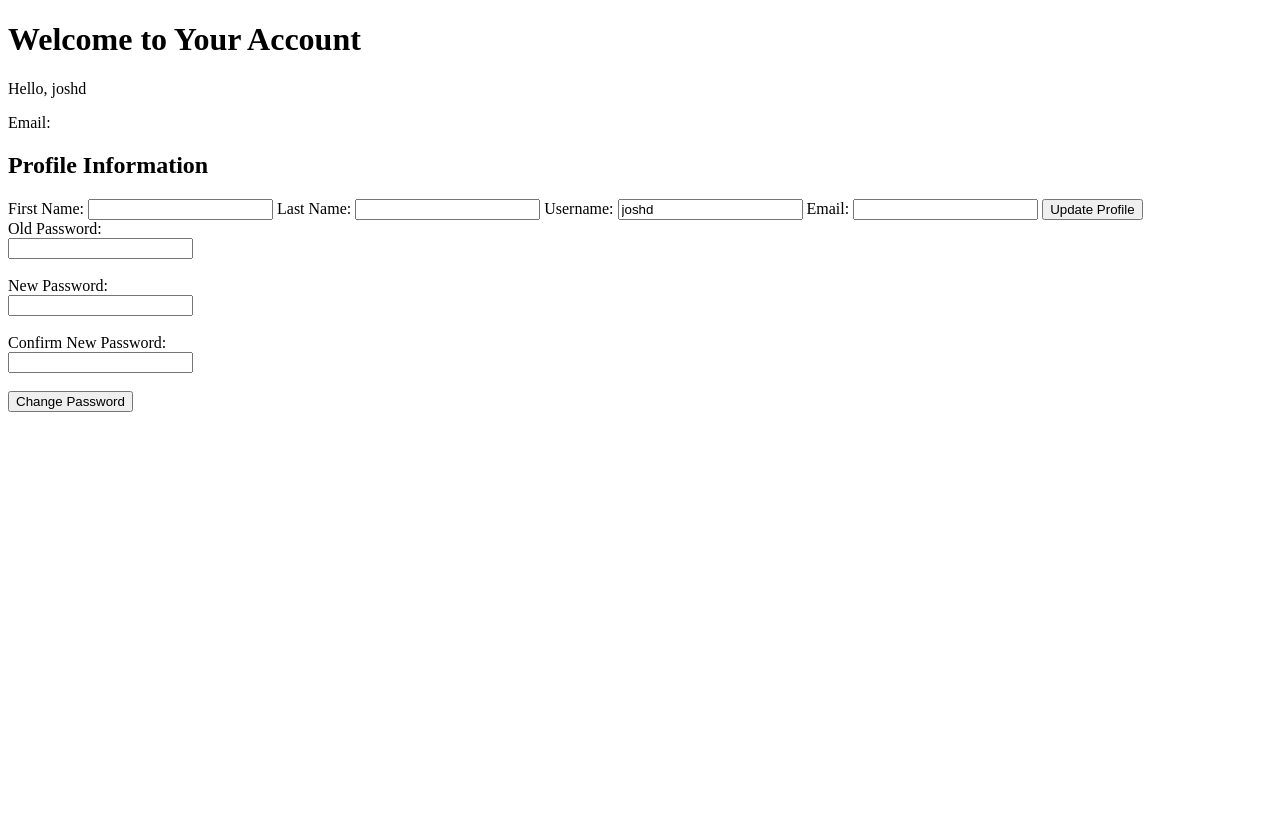
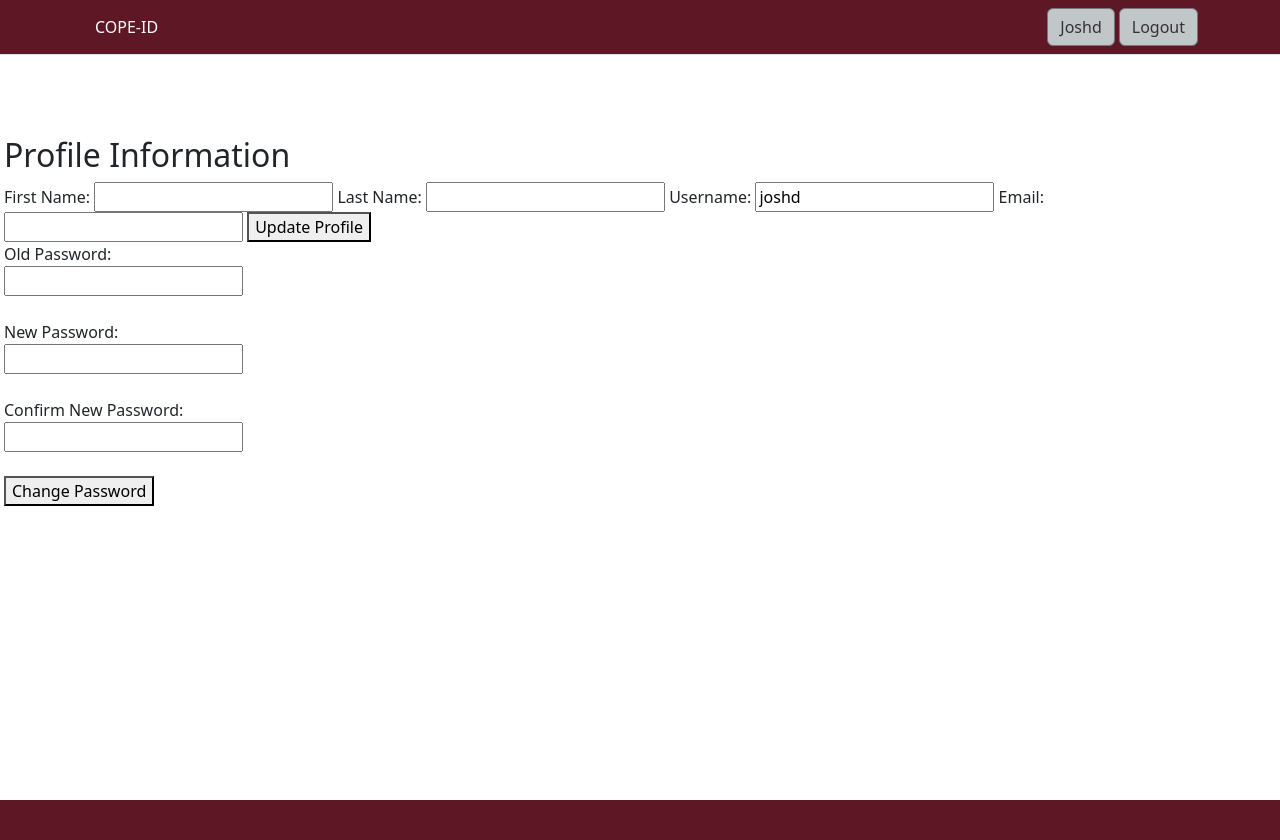
Before and after one commit to Visual-Analytics-Lab/COPE-ID-VAT, a Django app: page /account/ in a window 1280 px wide. Before the commit the page ends 412 px from the top, so only its background shows below. Run offline with Django 4.2, Linux system fonts and the light colour scheme; a user stored in the database is signed in; parts of the project's set-up code (start-up, migrations or seed data) failed here and were passed over; some libraries are stand-ins or nearby versions.

Commit message:
Updated account to extend index.html

```diff
--- a/mysite/user_management/templates/user_management/account.html
+++ b/mysite/user_management/templates/user_management/account.html
@@ -1,19 +1,10 @@
-<!DOCTYPE html>
-<html lang="en">
-<head>
-    <meta charset="UTF-8">
-    <meta name="viewport" content="width=device-width, initial-scale=1.0">
-    <title>Account Page</title>
-    <!-- Add your CSS links here -->
-</head>
-<body>
-    <header>
-        <h1>Welcome to Your Account</h1>
-        <!-- Display username or user's full name -->
-        <p>Hello, {{ user.username }}</p>
-        <p>Email: {{ user.email }}</p>
-    </header>
-    <main>
+{% extends 'main/index.html' %}
+
+{% block content %}
+
+    <!-- Login -->
+    <div class="container px-1 py-3">
+        <div class="d-flex justify-content-center">
             <section id="account">
                 <h2>Profile Information</h2>
                 <!-- Profile update form -->
@@ -42,7 +33,7 @@
                     <button type="submit">Change Password</button>
                 </form>
             </section>
-    </main>
-    <!-- Add your JavaScript links here -->
-</body>
-</html>
+        </div>
+    </div>
+
+{% endblock %}
```
Lines whose indentation alone changed are shown as unchanged.
